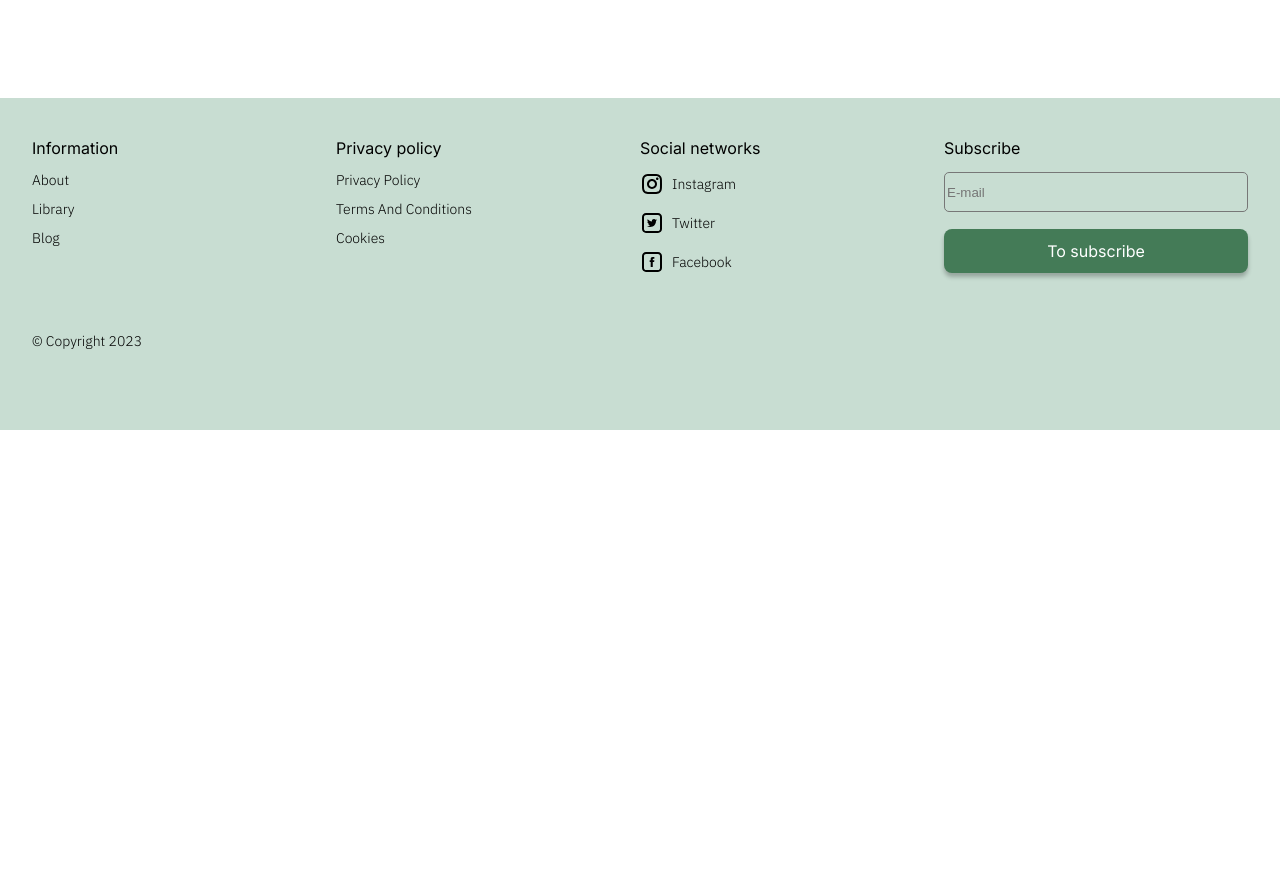
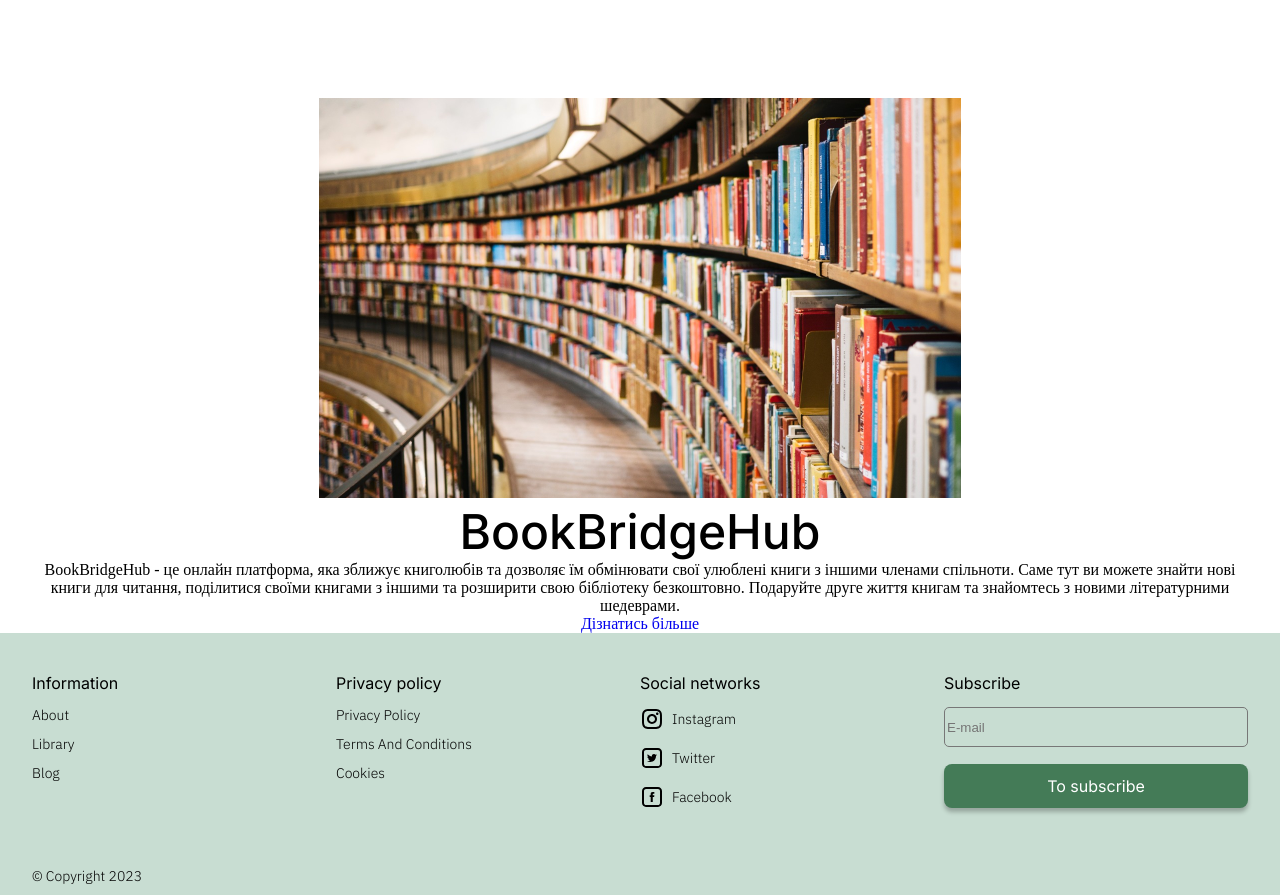
Before and after one commit to Vexavv/Marketplace-Bookti, a React (Vite) app in the folder client/: page / in a window 1280 px wide. Shown: the part 836-1731 px from the top of the page. Before the commit the page ends 1266 px from the top, so only its background shows below. Built offline with nearby package versions, Linux system fonts and the light colour scheme.

Commit message:
added Htag

```diff
--- a/client/src/components/Description/Description.tsx
+++ b/client/src/components/Description/Description.tsx
@@ -1,10 +1,29 @@
 import React from 'react';
 import styles from './Description.module.scss'
+import Container from "../Container/Container";
+import {Link} from "react-router-dom";
+import HTag from '../HTag/HTag'
 const Description = () => {
     return (
-        <div>
-            Description
-        </div>
+        <Container>
+            <div>
+                <div>
+                    <img src="/home/Description-IMG.png" alt="Description"/>
+                </div>
+                <div>
+                    <HTag tag='h2'>BookBridgeHub</HTag>
+                    <p>
+                        BookBridgeHub - це онлайн платформа, яка зближує книголюбів та дозволяє їм обмінювати свої
+                        улюблені книги з іншими членами спільноти. Саме тут ви можете знайти нові книги для читання,
+                        поділитися своїми книгами з іншими та розширити свою бібліотеку безкоштовно. Подаруйте друге
+                        життя книгам та знайомтесь з новими літературними шедеврами.
+                    </p>
+                    <Link to='/about'>Дізнатись більше</Link>
+                </div>
+            </div>
+
+        </Container>
+
     );
 };
 
--- /dev/null
+++ b/client/src/components/HTag/HTag.module.scss
@@ -0,0 +1,38 @@
+.h1{
+
+}
+.h2{
+  color:  #000;
+  font-family: Inter;
+  font-size: 32px;
+  font-style: normal;
+  font-weight: 500;
+  line-height: normal;
+}
+.h3{
+
+}
+.h2Grey{
+  color:  #777;
+  text-align: center;
+  font-family: Inter;
+  font-size: 32px;
+  font-style: normal;
+  font-weight: 500;
+  line-height: normal;
+}
+@media (min-width: 500px) {}
+@media (min-width: 900px) {
+  .h1{
+
+  }
+  .h2{
+    font-size: 48px;
+  }
+  .h3{
+
+  }
+  .h2Grey{
+    font-size: 48px;
+  }
+}
--- /dev/null
+++ b/client/src/components/HTag/HTag.props.ts
@@ -0,0 +1,6 @@
+import {ReactNode} from "react";
+export interface HTagProps {
+    tag: 'h1'| 'h2' | 'h3' | 'h2Grey',
+    color?:'grey'
+    children: ReactNode
+}
--- /dev/null
+++ b/client/src/components/HTag/HTag.tsx
@@ -0,0 +1,20 @@
+import React from 'react';
+import styles from './HTag.module.scss'
+import {HTagProps} from "./HTag.props";
+
+const HTag = ({tag, children}:HtagProps) => {
+    switch (tag){
+        case 'h1':
+            return <h1 className={styles.h1}>{children}</h1>;
+        case 'h2':
+            return <h2 className={styles.h2}>{children}</h2>;
+        case 'h3':
+            return <h3 className={styles.h3}>{children}</h3>;
+        case 'h2Grey':
+            return <h2 className={styles.h2Grey}>{children}</h2>;
+        default:
+            return <></>
+    }
+};
+
+export default HTag;
--- a/client/src/pages/Home/Home.tsx
+++ b/client/src/pages/Home/Home.tsx
@@ -2,11 +2,13 @@ import React from 'react';
 import styles from './Home.module.scss'
 import Banner from "../../components/Banner/Banner";
 import Search from "../../components/Search/Search";
+import Description from "../../components/Description/Description";
 const Home = () => {
     return (
         <div>
             <Banner/>
             <Search/>
+            <Description/>
         </div>
     );
 };
```
Also changed, not shown: client/public/home/Description-IMG.png (added).
